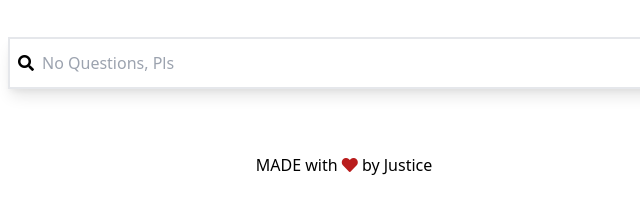
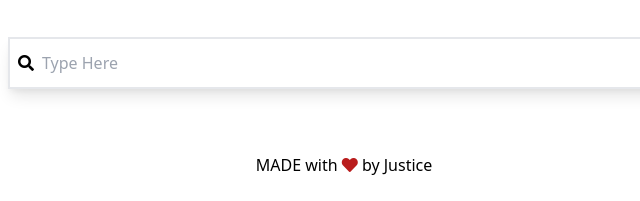
Before and after one commit to frontendjustice/wikiSearchApp, a plain HTML site: page index.html in a window 1280 px wide. Shown: the part 186-387 px from the top of the page, 296-936 px from the left. Drawn offline with nearby package versions, Linux system fonts and the light colour scheme.

Commit message:
Update index.html

```diff
--- a/index.html
+++ b/index.html
@@ -25,7 +25,7 @@
                 <button type="submit" class="focus:outline-none float-left px-2">
                     <i class="fas fa-search "></i>
                 </button>
-                <input type="search" class="search-input inline-block w-9/12 sm:w-10/12 outline-none cursor-text  " placeholder="No Questions, Pls">
+                <input type="search" class="search-input inline-block w-9/12 sm:w-10/12 outline-none cursor-text  " placeholder="Type Here">
                 <a href="https://en.wikipedia.org/wiki/Special:Random " target="_blank" class="float-right outline-none px-2">
                     <i class="fas fa-random"></i>
                 </a>
```
